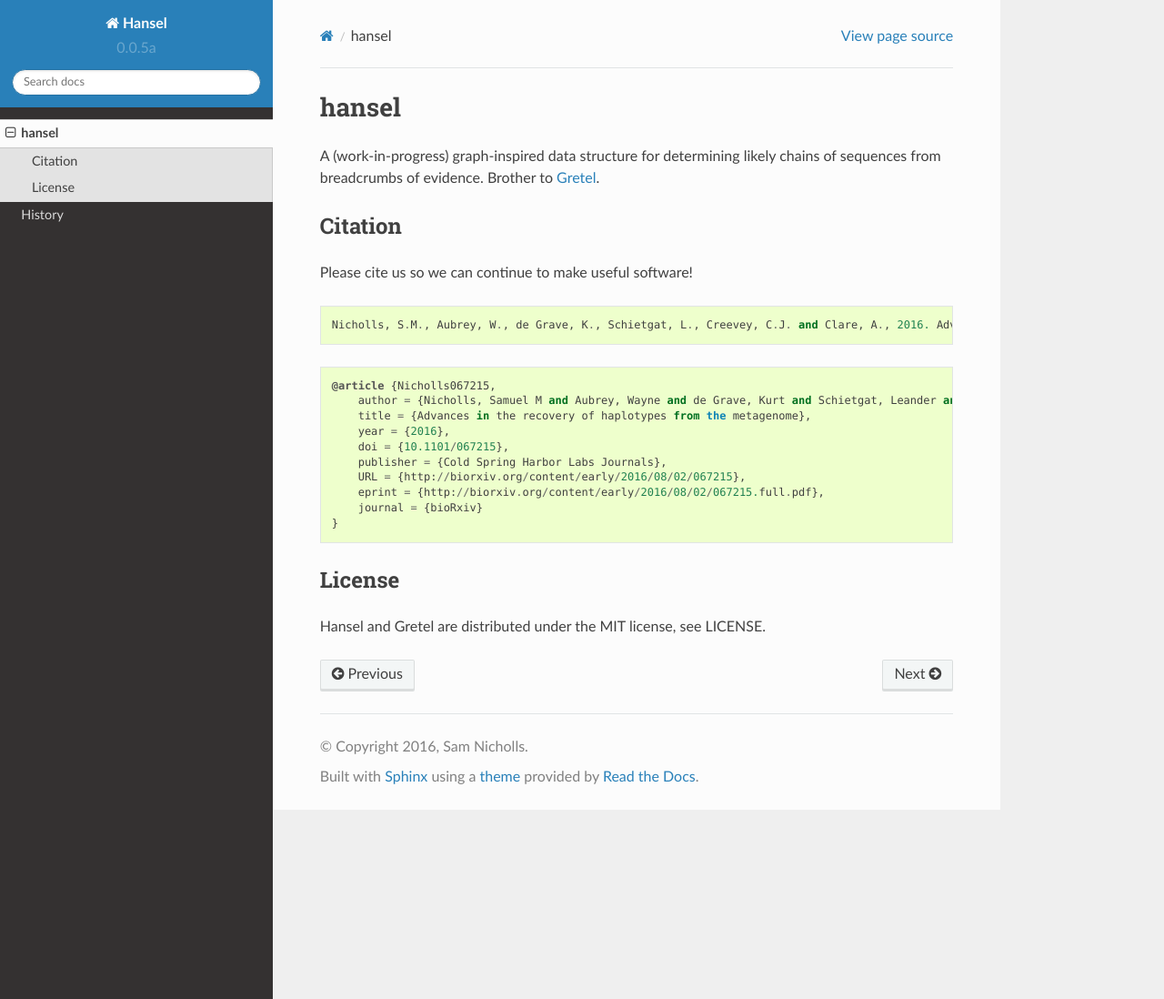
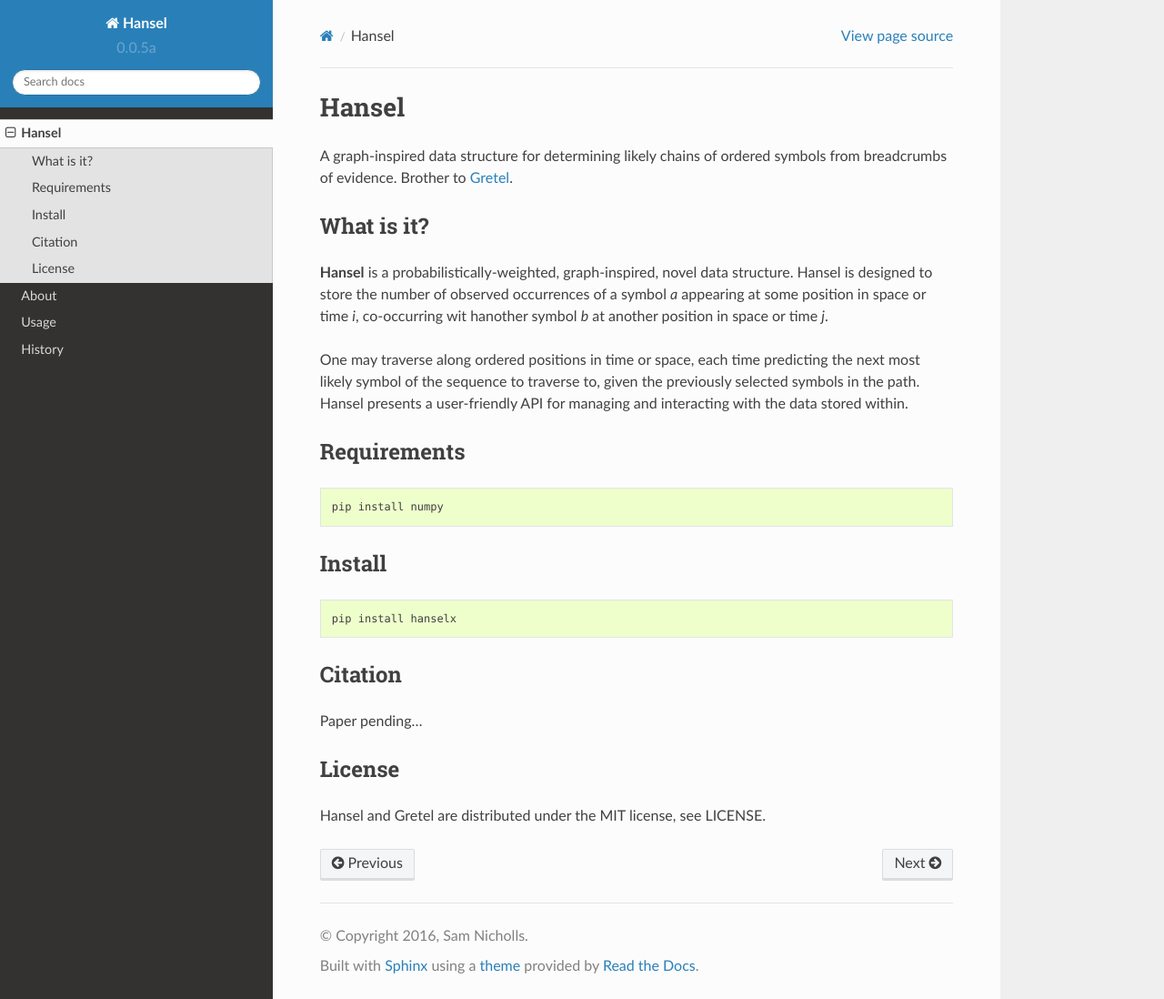
Before and after one commit to SamStudio8/hansel, a Sphinx documentation site: the page built from docs/readme.rst, in a window 1280 px wide and 1098 px high. Shown: the whole window at 91% size. Built offline with Sphinx 7.4.7 and the Read the Docs theme 2.0.0, drawn with Linux system fonts in a browser that asks for light colours.

Commit message:
Docs and housekeeping

```diff
--- a/README.rst
+++ b/README.rst
@@ -1,29 +1,34 @@
-hansel
+Hansel
 ======
 
-A (work-in-progress) graph-inspired data structure for determining likely chains of sequences from breadcrumbs of evidence.
+A graph-inspired data structure for determining likely chains of ordered symbols from breadcrumbs of evidence.
 Brother to `Gretel
 <https://github.com/SamStudio8/gretel>`_.
 
+What is it?
+-----------
+
+**Hansel** is a probabilistically-weighted, graph-inspired, novel data structure.
+Hansel is designed to store the number of observed occurrences of a symbol `a` appearing at some position in space or time `i`, co-occurring wit hanother symbol `b` at another position in space or time `j`.
+
+One may traverse along ordered positions in time or space, each time predicting the next most likely symbol of the sequence to traverse to, given the previously selected symbols in the path.
+Hansel presents a user-friendly API for managing and interacting with the data stored within.
+
+Requirements
+------------
+::
+
+    pip install numpy
+
+Install
+-------
+::
+
+    pip install hanselx
+
 Citation
 --------
-
-Please cite us so we can continue to make useful software! ::
-
-    Nicholls, S.M., Aubrey, W., de Grave, K., Schietgat, L., Creevey, C.J. and Clare, A., 2016. Advances in the recovery of haplotypes from the metagenome. bioRxiv, p.067215.
-
-::
-
-    @article {Nicholls067215,
-        author = {Nicholls, Samuel M and Aubrey, Wayne and de Grave, Kurt and Schietgat, Leander and Creevey, Chris J and Clare, Amanda},
-        title = {Advances in the recovery of haplotypes from the metagenome},
-        year = {2016},
-        doi = {10.1101/067215},
-        publisher = {Cold Spring Harbor Labs Journals},
-        URL = {http://biorxiv.org/content/early/2016/08/02/067215},
-        eprint = {http://biorxiv.org/content/early/2016/08/02/067215.full.pdf},
-        journal = {bioRxiv}
-    }
+Paper pending...
 
 License
 -------
```
Also changed, not shown: docs/about.rst (added, +43 -0 lines), docs/index.rst (+5 -8 lines), docs/usage.rst (added, +115 -0 lines), docs/figures/hansel.png (added).
